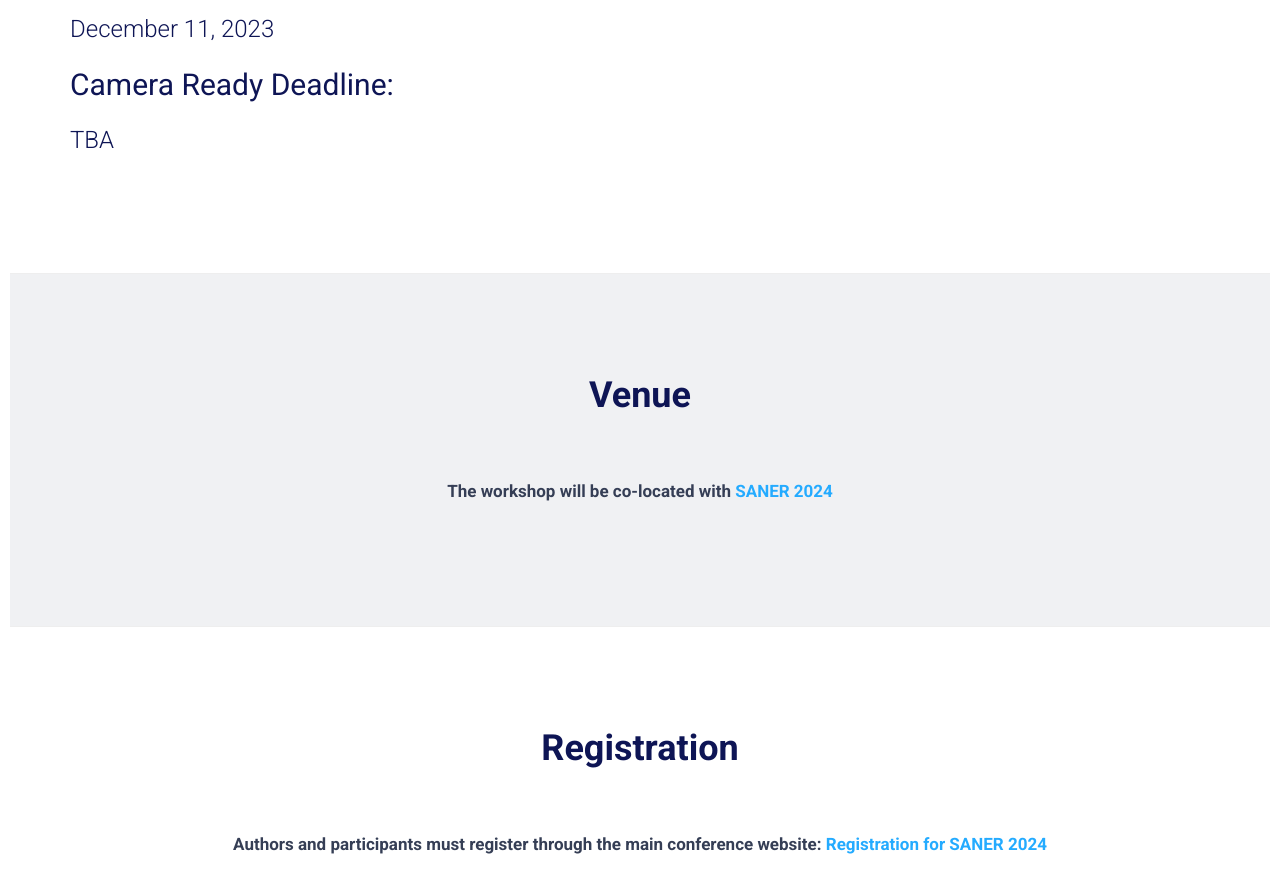
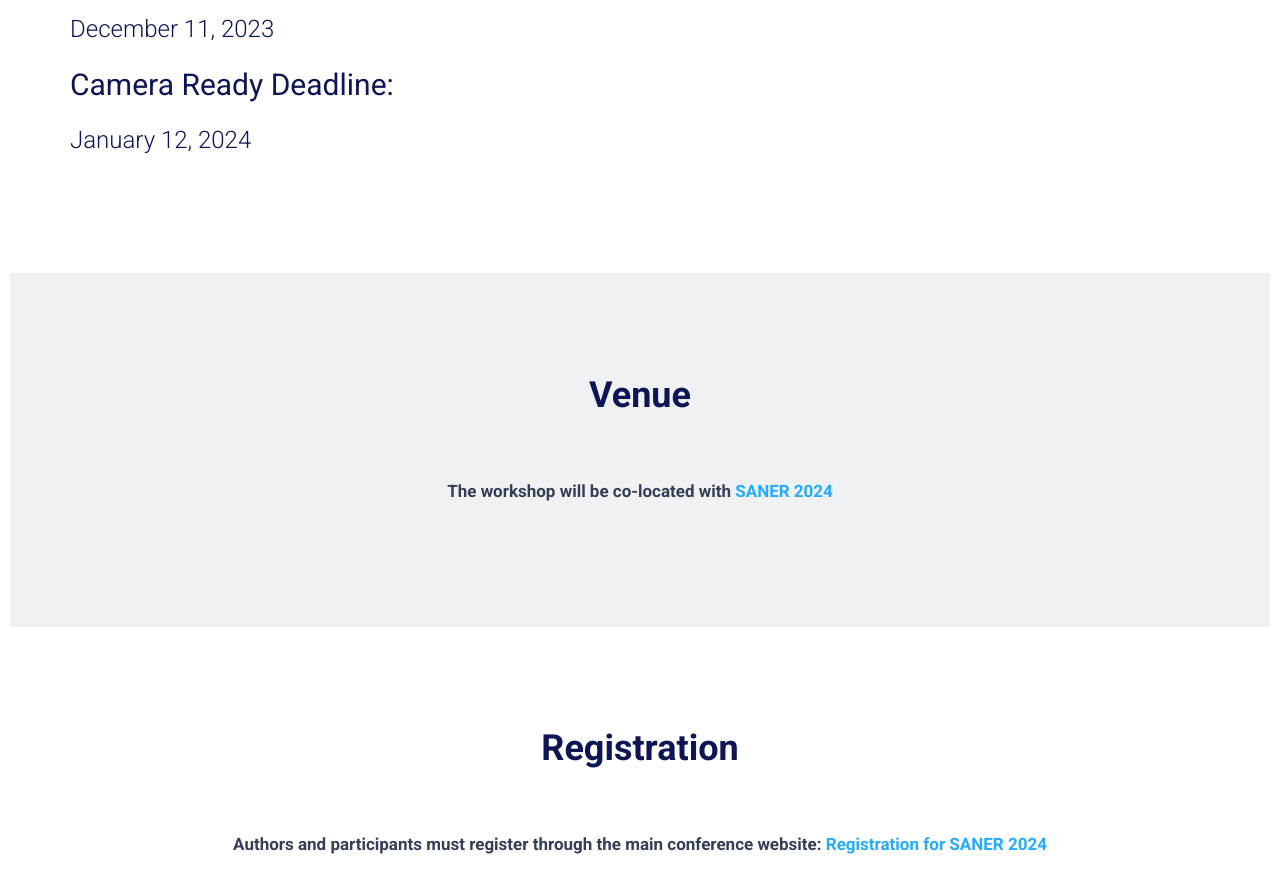
Before and after one commit to q-se/q-saner2024, a plain HTML site: page index.html in a window 1280 px wide. Shown: the part 4120-5012 px from the top of the page. Drawn offline with Linux system fonts and the light colour scheme; some packages are replaced by stand-ins of ours.

Commit message:
Update index.html

```diff
--- a/index.html
+++ b/index.html
@@ -224,7 +224,7 @@
 
                          <h2>Paper submission:</h2><h3> October 16, 2023 </h2>
                          <h2>Notification date:</h2><h3> December 11, 2023 </h2>
-                         <h2>Camera Ready Deadline:<h3> TBA </h2>
+                         <h2>Camera Ready Deadline:<h3> January 12, 2024 </h2>
 
 
                 </div>
```
